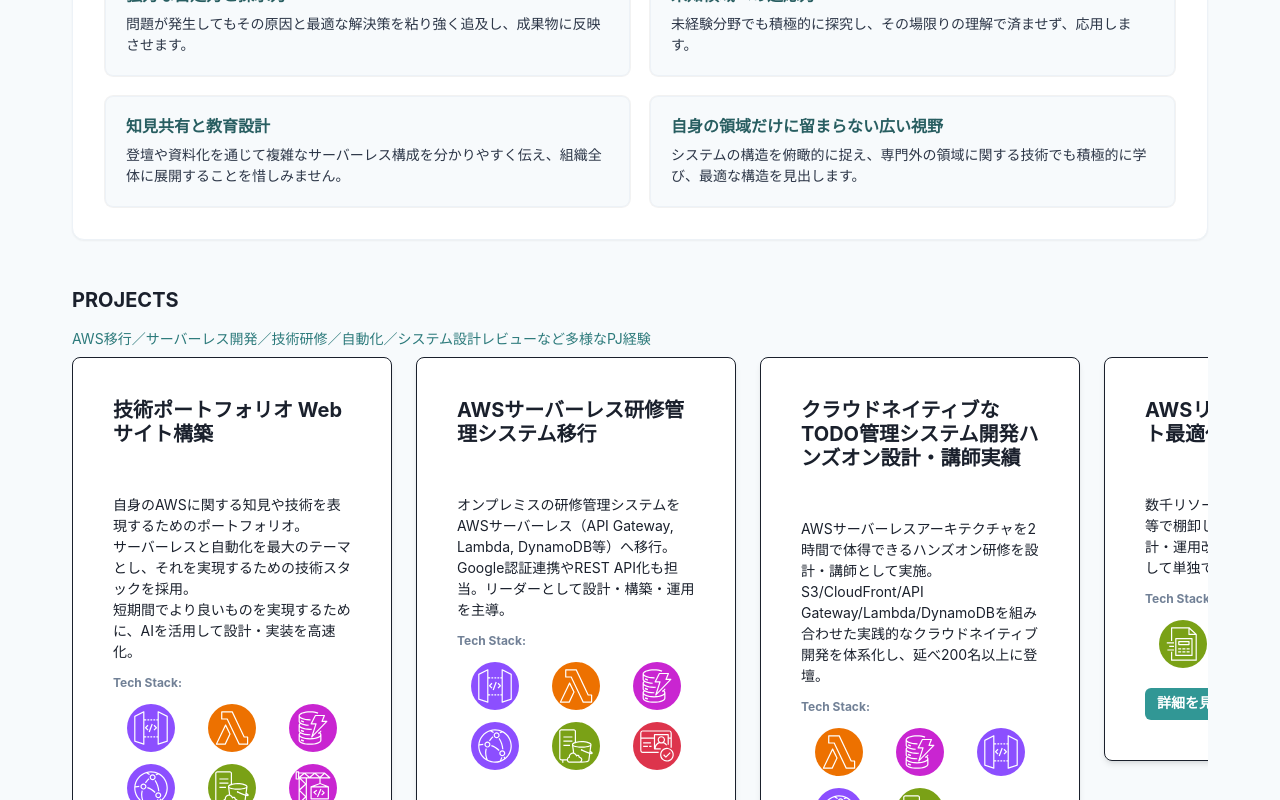
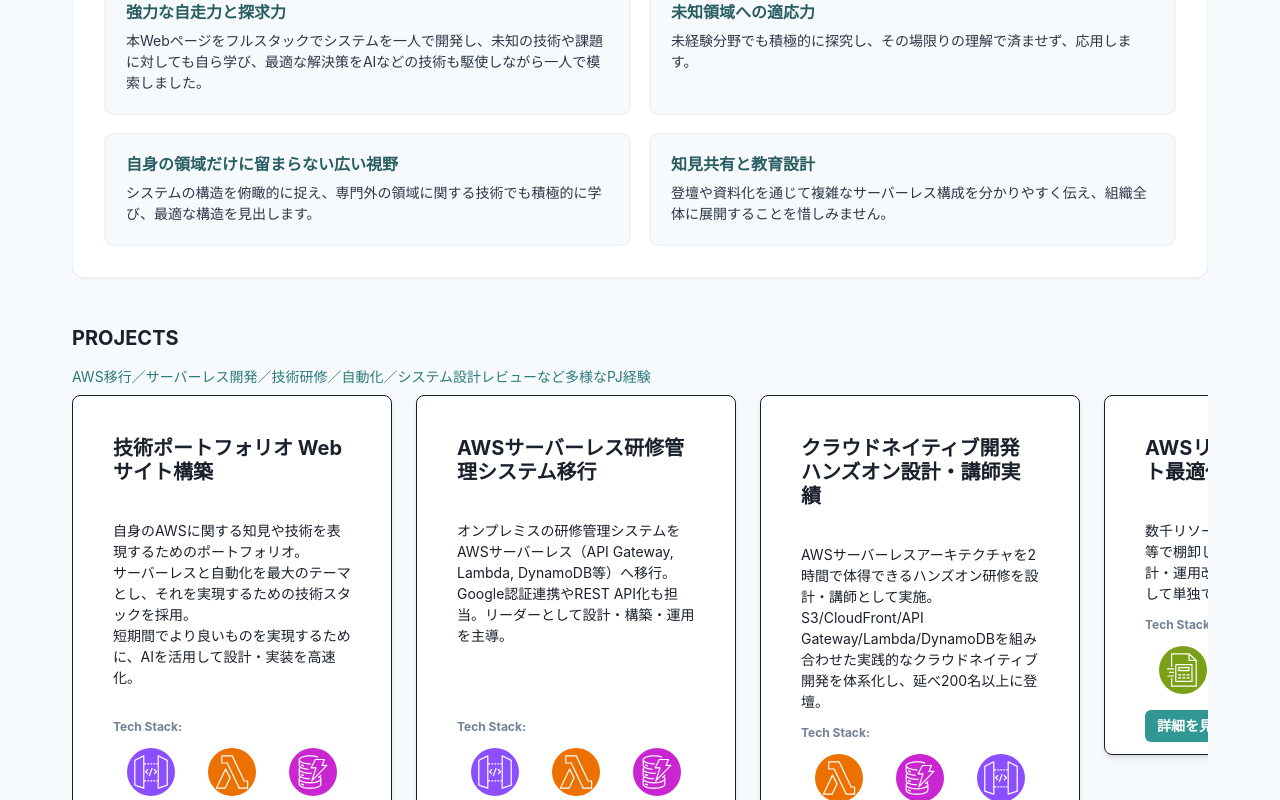
Before and after one commit to GitShou/portfolio, a Next.js app in the folder frontend/: page / in a window 1280 px wide. Shown: the part 1360-2160 px from the top of the page. Built offline with nearby package versions, Linux system fonts and the light colour scheme; data requests are answered from the project's data file.

Commit message:
コンテンツを改善

```diff
--- a/frontend/mocks/projects.json
+++ b/frontend/mocks/projects.json
@@ -43,6 +43,7 @@
           "icon": ""
         }
       ],
+      "cardSize": "regular",
       "detail": {
         "type": "portfolio",
         "role": "フルスタックエンジニア / アーキテクト / クラウドネイティブ開発者",
@@ -53,11 +54,15 @@
           },
           {
             "heading": "クラウドネイティブな設計と自動化",
-            "body": "自身が持つAWSの知識/技術を最大限表現するためにサーバーレスとIaCの徹底と自動化にこだわり抜いた。テストを実施するフェーズも導入し、品質担保と継続的改善が可能になる構造にした。",
+            "body": "自身が持つAWSの知識/技術を最大限表現するためにサーバーレスとIaCの徹底と自動化にこだわり抜いた。CFNでデプロイされるリソースはそのすべてが自動的に更新されるように設計されており、手動での介入を一切排除している。",
             "good": [
               {
                 "title": "サーバーレスアーキテクチャの徹底",
-                "description": "AWSのサーバーレスサービスをフル活用することで、インフラ管理の手間を大幅に削減。全面的なコード化も可能となり、迅速な展開と変更が実現できた。"
+                "description": "AWSのサーバーレスサービスをフル活用することで、インフラ管理の手間を大幅に削減。全面的なコード化も可能となり、迅速な展開と変更が実現できた。\nTemplateもSAMを用いて記述し、可読性を高めた。"
+              },
+              {
+                "title": "Lambda@Edgeを活用した柔軟なURL設計",
+                "description": "Lambda@Edgeを使用して、CloudFrontのリクエストを動的に書き換える仕組みを導入。\nこれにより、静的サイトでありながら柔軟なURL設計が可能となり、SEOやユーザビリティの向上に寄与した。"
               },
               {
                 "title": "SSM Parameter Store への自動登録",
@@ -95,7 +100,7 @@
               },
               {
                 "title": "システムの監視機構の強化",
-                "description": "CloudWatch Canaryなどのシステムの監視を強化する。"
+                "description": "CloudWatch Canaryなどによるフロントエンドの監視や、Lambda等を使ったインテグレーションテストによるバックエンドの強化が必要。"
               }
             ]
           },
@@ -110,6 +115,10 @@
               {
                 "title": "AI(Gpt-5 Codex)の特性を少し理解した",
                 "description": "今回使用したモデルはGpt-5 Codexだったが、このモデルの場合はシステムの改善の際に構造の見直しをすることはほとんどなく、既存の構造を踏襲したうえで目的を実現しようとする。\nAIの実装速度を考えるともったいないので、人間が適切に指示を出したり、全体の構造設計を担うことが重要であると感じた。"
+              },
+              {
+                "title": "特性に合ったAIを組み合わせる",
+                "description": "今回のプロジェクトではGpt-5 CodexをメインのAIとして採用したが、AWSの仕様となる部分や細かいレベルになるとハレーションもそれなりに発生した。\nそのため、Amazon Qを導入し、より専門的な知識を持つAIを組み合わせることで、問題解決が行いやすくなった。"
               },
               {
                 "title": "AIを知識豊富な技術者として捉える。",
@@ -217,6 +226,7 @@
           "icon": ""
         }
       ],
+      "cardSize": "regular",
       "detail": {
         "type": "migration",
         "pdf": "https://www.exa-corp.co.jp/technews/file/EVF2018_A-2.pdf",
@@ -253,10 +263,6 @@
               {
                 "title": "ステートレスな環境での会話状態管理",
                 "description": "DynamoDB に会話ステータスを保持する設計を導入し、Lambda の都度起動でも対話の連続性を維持できるようにした。"
-              },
-              {
-                "title": "レスポンス速度の根本的な問題解決",
-                "description": "メモリ割り当てのチューニングとキャッシュ戦略を見直し、チャットボット応答を 4 秒から 0.1 秒まで短縮。"
               },
               {
                 "title": "クラウド依存環境でのローカル開発",
@@ -308,7 +314,7 @@
     },
     {
       "id": 3,
-      "title": "クラウドネイティブなTODO管理システム開発ハンズオン設計・講師実績",
+      "title": "クラウドネイティブ開発ハンズオン設計・講師実績",
       "summary": "AWSサーバーレスアーキテクチャを2時間で体得できるハンズオン研修を設計・講師として実施。S3/CloudFront/API Gateway/Lambda/DynamoDBを組み合わせた実践的なクラウドネイティブ開発を体系化し、延べ200名以上に登壇。",
       "techStack": [
         {
@@ -336,6 +342,7 @@
           "icon": ""
         }
       ],
+      "cardSize": "regular",
       "detail": {
         "type": "handson",
         "pdf": "https://www.exa-corp.co.jp/technews/file/EVF2019_E-1.pdf",
@@ -415,6 +422,7 @@
           "icon": "/aws-icons/tag-editor_64.svg"
         }
       ],
+      "cardSize": "compact",
       "detail": {
         "type": "simple",
         "role": "クラウドコストアナリスト",
--- a/frontend/src/components/HomePageClient.tsx
+++ b/frontend/src/components/HomePageClient.tsx
@@ -97,8 +97,8 @@ const HomePageClient = ({ projects }: HomePageClientProps) => {
               技術ポートフォリオサイト開発の舞台裏
             </Heading>
             <Text mb={4} color="gray.700" fontSize="sm">
-              このサイトは Next.js と Chakra UI、AWS サーバーレス基盤を活用したフルマネージド構成で構築しています。
-              CloudFront や API Gateway、Lambda、DynamoDB を組み合わせ、CI/CD まで自動化したアーキテクチャを採用しています。
+              このサイトは私の現時点での技術力を端的に証明するために、AWS サーバーレス基盤を活用したフルマネージド構成で構築しています。
+              自動化を最優先した作りになっており、デプロイの際に手動での介入を一切排除しています。
             </Text>
             <Text mb={6} color="gray.600" fontSize="sm">
               アーキテクチャ図と実装の詳細、得られた知見はプロジェクトページにまとめています。ぜひご覧ください。
@@ -198,19 +198,19 @@ const HomePageClient = ({ projects }: HomePageClientProps) => {
             {[
               {
                 title: "強力な自走力と探求力",
-                body: "問題が発生してもその原因と最適な解決策を粘り強く追及し、成果物に反映させます。"
+                body: "本Webページをフルスタックでシステムを一人で開発し、未知の技術や課題に対しても自ら学び、最適な解決策をAIなどの技術も駆使しながら一人で模索しました。"
               },
               {
                 title: "未知領域への適応力",
                 body: "未経験分野でも積極的に探究し、その場限りの理解で済ませず、応用します。"
               },
               {
+                title: "自身の領域だけに留まらない広い視野",
+                body: "システムの構造を俯瞰的に捉え、専門外の領域に関する技術でも積極的に学び、最適な構造を見出します。"
+              },
+              {
                 title: "知見共有と教育設計",
                 body: "登壇や資料化を通じて複雑なサーバーレス構成を分かりやすく伝え、組織全体に展開することを惜しみません。"
-              },
-              {
-                title: "自身の領域だけに留まらない広い視野",
-                body: "システムの構造を俯瞰的に捉え、専門外の領域に関する技術でも積極的に学び、最適な構造を見出します。"
               }
             ].map((highlight) => (
               <Box key={highlight.title} bg="gray.50" borderRadius="lg" p={5} borderWidth="1px" borderColor="gray.100" boxShadow="xs">
--- a/frontend/src/components/ProjectCard.tsx
+++ b/frontend/src/components/ProjectCard.tsx
@@ -11,20 +11,44 @@ interface ProjectProps {
     project: Project;
 }
 
+const CARD_HEIGHTS = {
+    regular: "550px",
+    compact: "360px",
+} as const;
+
 const ProjectCard = ({ project }: ProjectProps) => {
+    const cardSize = project.cardSize === "compact" ? "compact" : "regular";
+    const visibleTechStack = project.techStack.filter(
+        (tech) => Boolean(tech.icon && tech.icon.trim() !== "")
+    );
+
     return (
-        <Card p={5} shadow="md" borderWidth="1px" borderRadius="lg">
-            <CardHeader>
-                <Heading size="md" mb={2}>{project.title}</Heading>
+        <Card
+            p={5}
+            shadow="md"
+            borderWidth="1px"
+            borderRadius="lg"
+            height={{ base: "auto", md: CARD_HEIGHTS[cardSize] }}
+            display="flex"
+            flexDirection="column"
+            data-card-size={cardSize}
+        >
+                    <CardHeader pb={2}>
+                        <Heading size="md" mb={2}>
+                    {project.title}
+                </Heading>
             </CardHeader>
-            <CardBody>
-                <Text fontSize="sm" whiteSpace="pre-line">{project.summary}</Text>
-                {/* 技術スタックの表示を追加 */}
-                <Box mt={3}>
-                    <Text fontSize="xs" color="gray.500" fontWeight="bold">Tech Stack:</Text>
-                    {/* 1行3個まで表示、幅を小さく・中央寄せ */}
+            <CardBody display="flex" flexDirection="column" gap={3} flex="1">
+                <Text fontSize="sm" whiteSpace="pre-line" flex="1">
+                    {project.summary}
+                </Text>
+                        {visibleTechStack.length > 0 ? (
+                            <Box>
+                                <Text fontSize="xs" color="gray.500" fontWeight="bold">
+                                    Tech Stack:
+                                </Text>
                                 <SimpleGrid columns={3} spacing={1} mt={2} justifyItems="center">
-                        {project.techStack.map((tech) => (
+                                    {visibleTechStack.map((tech) => (
                                         <Tag
                                             key={tech.name}
                                             colorScheme="white"
@@ -41,7 +65,6 @@ const ProjectCard = ({ project }: ProjectProps) => {
                                             borderRadius="md"
                                             bg="white"
                                         >
-                                {tech.icon && tech.icon.trim() !== "" ? (
                                             <Box
                                                 bg="white"
                                                 borderRadius="full"
@@ -57,20 +80,17 @@ const ProjectCard = ({ project }: ProjectProps) => {
                                                     boxSize="48px"
                                                     borderRadius="full"
                                                     display="inline-block"
-                                            mr={0}
                                                     bg="white"
                                                 />
                                             </Box>
-                                ) : null}
-                                {/* サービス名は表示しない */}
                                         </Tag>
                                     ))}
                                 </SimpleGrid>
                             </Box>
-                {/* 詳細ページへのボタンを表示（detailが存在する場合のみ） */}
+                        ) : null}
                 {project.hasOwnProperty("detail") && project.detail ? (
-                    <Box mt={4}>
-                        <Link href={`/projects/${project.id}`} data-testid={`project-detail-link`}>
+                    <Box mt="auto">
+                        <Link href={`/projects/${project.id}`} data-testid="project-detail-link">
                             <Button colorScheme="teal" size="sm">
                                 詳細を見る
                             </Button>
@@ -78,7 +98,8 @@ const ProjectCard = ({ project }: ProjectProps) => {
                     </Box>
                 ) : null}
             </CardBody>
-        </Card>);
+        </Card>
+    );
 };
 
 export default ProjectCard;
--- a/frontend/src/lib/projects/types.ts
+++ b/frontend/src/lib/projects/types.ts
@@ -52,4 +52,5 @@ export type Project = {
   type?: string | null;
   createdAt?: string;
   updatedAt?: string;
+  cardSize?: "regular" | "compact";
 };
```
Also changed, not shown: frontend/public/img/portfolio-architecture.svg, 1 other file (tests, documents, lock files or other folders). Lines whose indentation alone changed are shown as unchanged.
